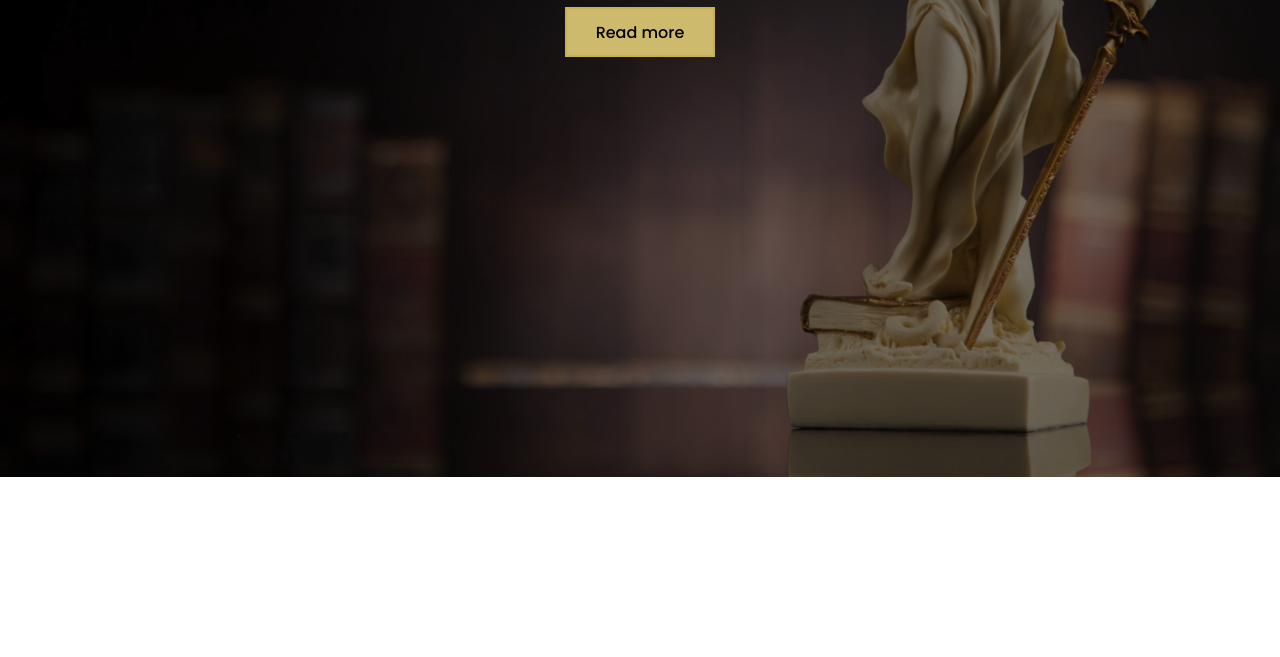
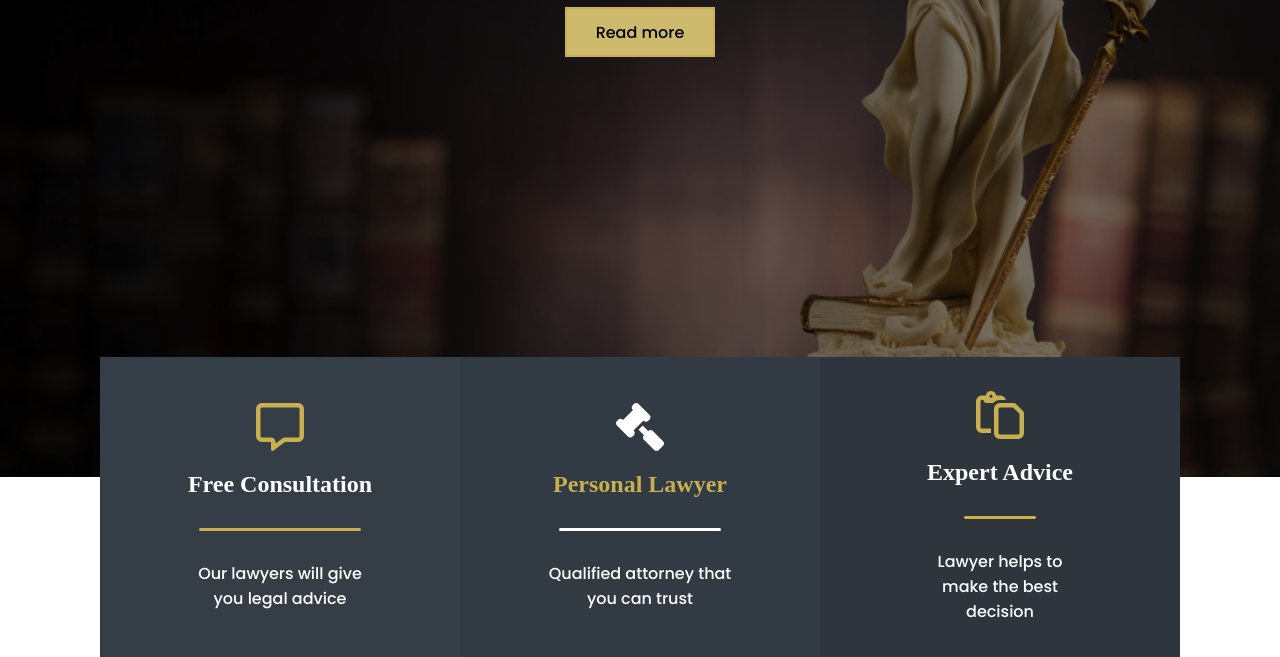
Before and after one commit to carolinavitorio/Pagina-de-Advocacia, a plain HTML site: page index.html in a window 1280 px wide. Shown: the part 563-1220 px from the top of the page. Before the commit the page ends 1040 px from the top, so only its background shows below. Drawn offline with Linux system fonts and the light colour scheme; a web font is replaced by a local one.

Commit message:
Segunda versão da página

```diff
--- a/index.html
+++ b/index.html
@@ -43,7 +43,41 @@
         </div>
     </div>
 
+    <div class="destaks-container">
+        <div class="destaks-content">
 
+            <div class="content" id="square-1">
+                <i class="fa-regular fa-message"></i>
+                <span class="destaks-span">Free Consultation</span>
+                <div class="divider"></div>
+                <p class="destaks-paragraph">
+                    Our lawyers will give <br>
+                    you legal advice
+                </p>
+            </div>
+
+            <div class="content" id="square-2">
+                <i class="fa-solid fa-gavel fa-rotate-270" id="gavel-icon"></i>
+                <span class="destaks-span" id="destaks-span-gold">Personal Lawyer</span>
+                <div class="divider" id="divider-white"></div>
+                <p class="destaks-paragraph">
+                    Qualified attorney that <br>
+                    you can trust
+                </p>
+            </div>
+
+            <div class="content" id="square-3">
+                <i class="fa-regular fa-paste"></i>
+                <span class="destaks-span">Expert Advice</span>
+                <div class="divider"></div>
+                <p class="destaks-paragraph">
+                   Lawyer helps to make
+                   the best decision
+                </p>
+            </div>
+
+        </div>
+    </div>
 
     <script src="https://kit.fontawesome.com/eda39ef2ed.js" crossorigin="anonymous"></script>
 </body>
--- a/style.css
+++ b/style.css
@@ -151,3 +151,84 @@ li:hover{
     background-color: transparent;
     color: #fff;
 }
+
+.destaks-container{
+    width: 100%;
+    height: 300px;
+    padding: 0 100px;
+    position: absolute;
+    top: 115vh;
+}
+
+.destaks-content{
+    width: 100%;
+    height: 100%;
+    display: grid;
+    grid-template-columns: repeat(3, 1fr);
+    grid-template-rows: 100%;
+}
+
+.content{
+    display: flex;
+    flex-direction: column;
+    align-items: center;
+    justify-content: center;
+    row-gap: 20px;
+    color: #fff;
+    padding: 0, 110px;
+}
+
+#square-1{
+    background-color: #353e47;
+}
+
+#square-1 i{
+    color: #c8b050;
+    font-size: 3rem;
+}
+
+.destaks-span{
+    font-size: 1.5rem;
+    font-weight: bold;
+}
+
+.destaks-paragraph{
+    font-family: "Poppins", "sans-serif";
+    font-size: 1rem;
+    font-weight: 500;
+    text-align: center;
+}
+
+#destaks-span-gold{
+    color: #c8b050;
+}
+
+#square-2{
+    background-color: #323a43;
+}
+
+#gavel-icon{
+    font-size: 3rem;
+}
+
+#square-3{
+    background-color: #2e353d;
+    padding: 0 100px;
+}
+
+#square-3 i{
+    color: #c8b050;
+    font-size: 3rem;
+}
+
+.divider{
+    border: none;
+    border-top: 3px solid #c8b050;
+    border-radius: 20px;
+    margin: 10px 0;
+    width: 45%;
+}
+
+#divider-white{
+    border-top: 3px solid #fff;
+}
```
